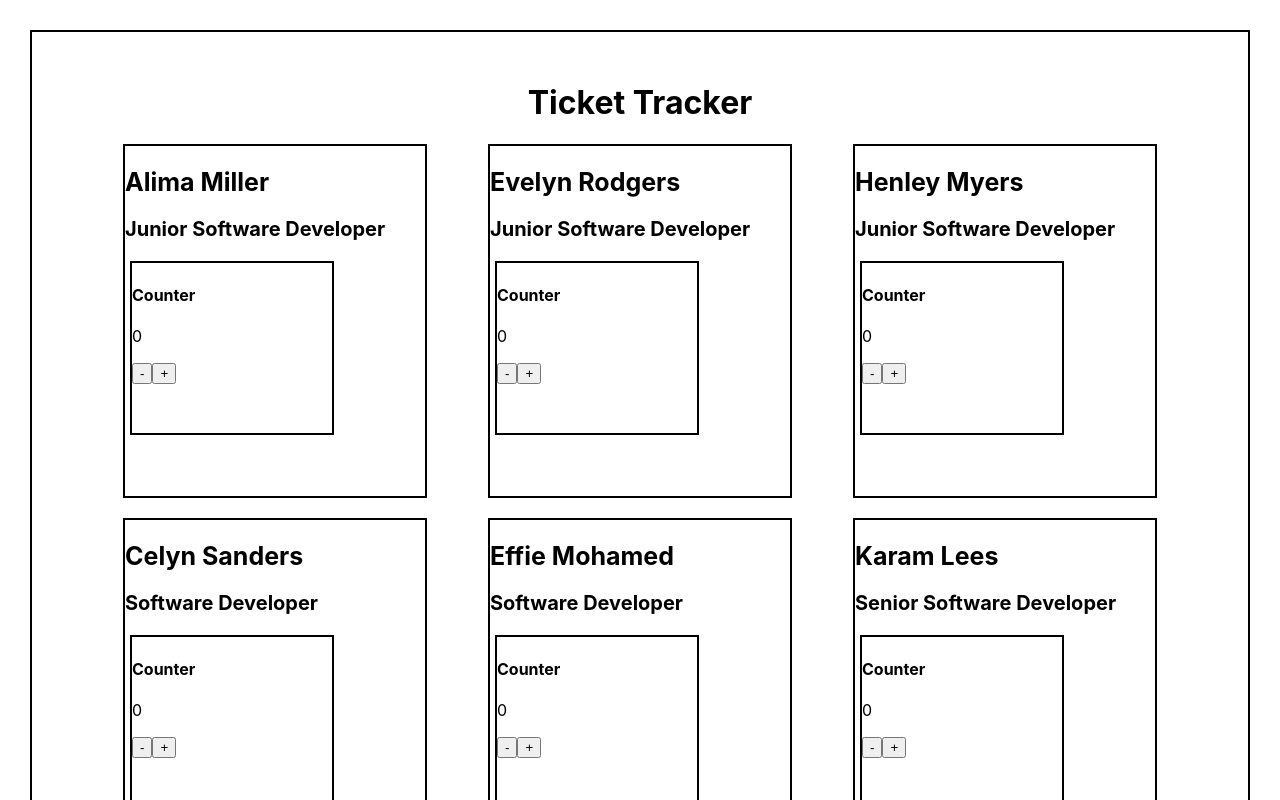
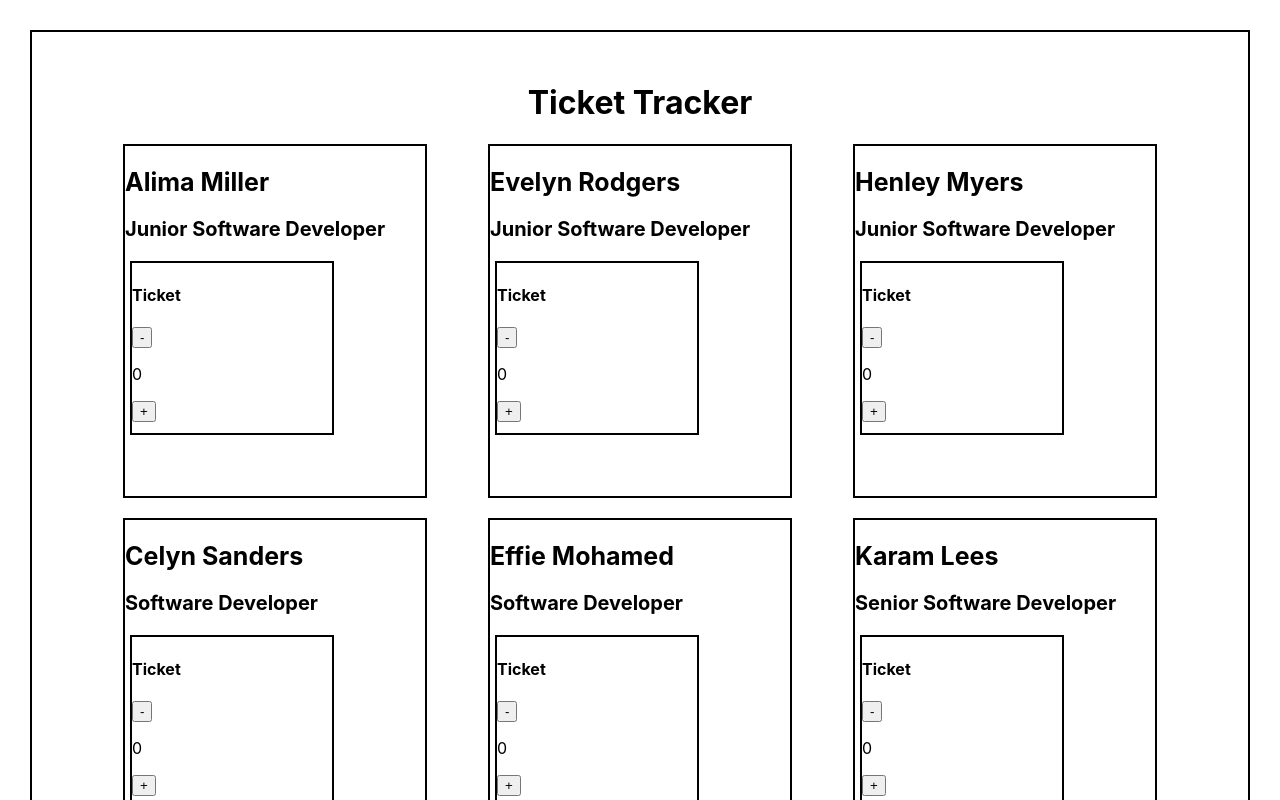
Before and after one commit to awo-ali/Ticket-Tracker-challenge, a React (Create React App) app: page / in a window 1280 px wide. Shown: the top 800 px of the page. Built offline with nearby package versions, Linux system fonts and the light colour scheme.

Commit message:
added class named to counter components

```diff
--- a/src/components/Counter/Counter.jsx
+++ b/src/components/Counter/Counter.jsx
@@ -2,8 +2,8 @@ import React, {useState} from 'react'
 import "./Counter.scss"
 
 
-const Counter = (props) => {
-  const { title} = props;
+const Counter = () => {
+
   const [counter, setCounter] = useState(0)
 
 
@@ -21,10 +21,12 @@ const Counter = (props) => {
 
   return (
     <div  className='counterCard' >
-        <h4>{title}</h4>
+        <h4>Ticket</h4>
+        <div className='counterButtons'>
+        <button className='minusTicket' onClick={handleDecrement}>-</button>
         <p>{counter}</p>
-        <button onClick={handleDecrement}>-</button>
-        <button onClick={handleIncrement}>+</button>
+        <button className='addTicket' onClick={handleIncrement}>+</button>
+        </div>
     </div>
   )
 }
```
